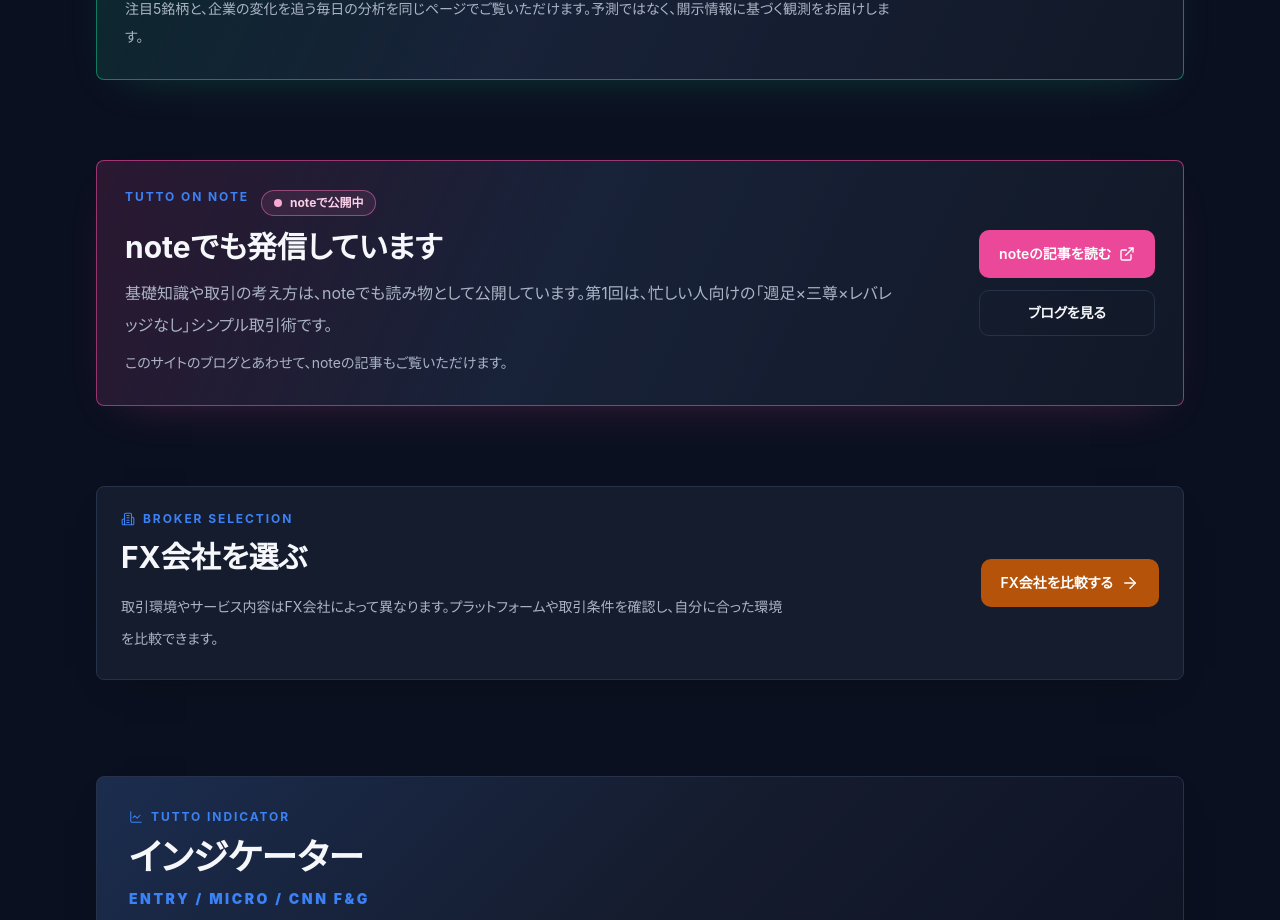
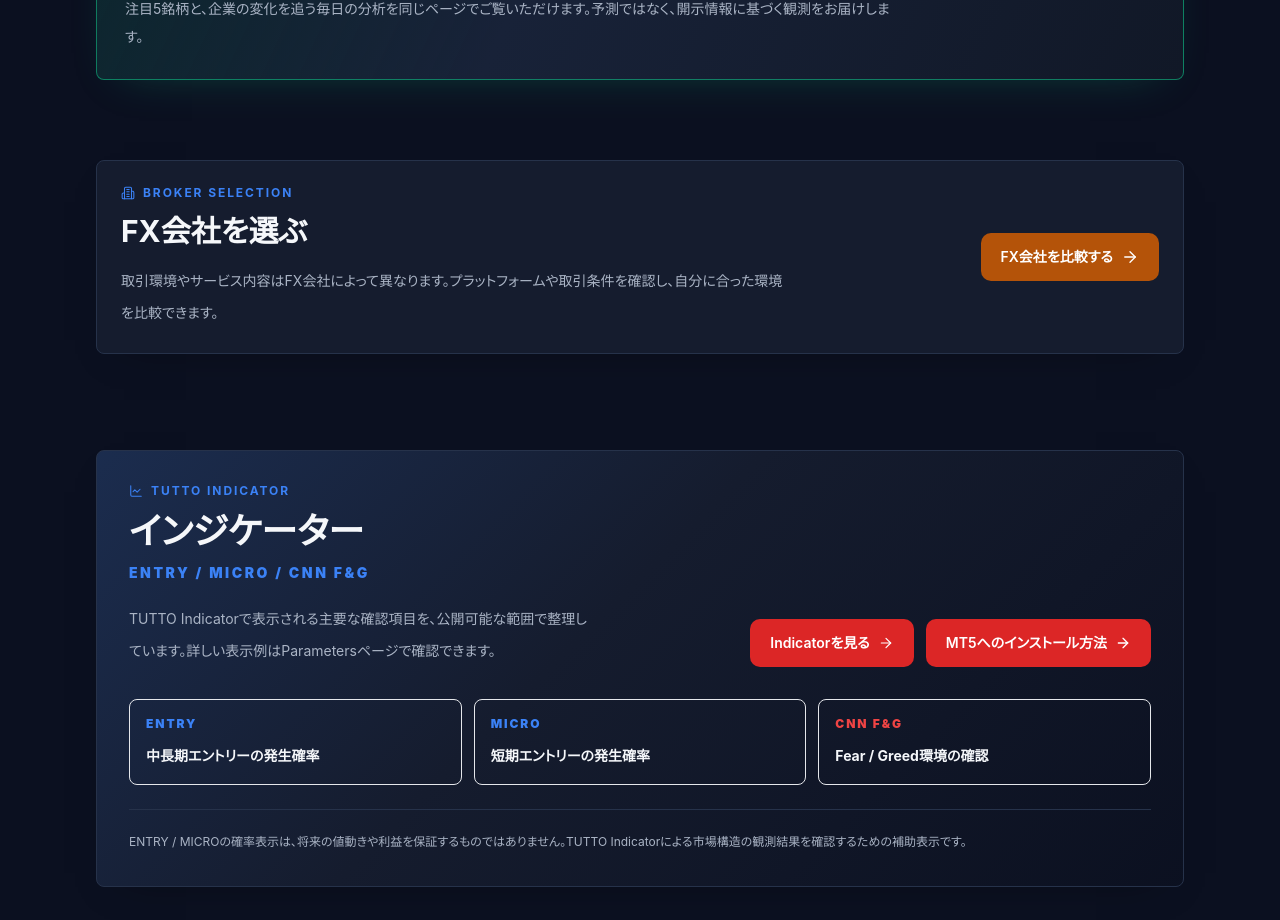
Before and after one commit to richfulllife923-ux/fx-education-site, a Next.js app: page / in a window 1280 px wide. Shown: the part 1080-2000 px from the top of the page. Built offline with nearby package versions, Linux system fonts and the light colour scheme.

Commit message:
Remove note banner from top page

```diff
--- a/app/page.tsx
+++ b/app/page.tsx
@@ -107,36 +107,6 @@ export default function HomePage() {
               </Link>
               <Link href="/stock-analysis/watchlist/#ranking-heading" className="btn-secondary whitespace-nowrap">
                 注目5銘柄を見る
-              </Link>
-            </div>
-          </div>
-        </div>
-      </section>
-
-      <section className="container-page py-8 sm:py-10">
-        <div className="card p-5 sm:p-7" style={{ borderWidth: "1px", borderColor: "rgba(236, 72, 153, 0.62)", background: "linear-gradient(115deg, rgba(236,72,153,0.14), #182238 42%, #111827 100%)", boxShadow: "0 16px 44px -28px rgba(236, 72, 153, 0.36)" }}>
-          <div className="grid gap-6 lg:grid-cols-[1fr_auto] lg:items-center">
-            <div className="min-w-0">
-              <div className="flex flex-wrap items-center gap-3">
-                <p className="eyebrow mb-0 text-pink-300">TUTTO on note</p>
-                <span className="inline-flex items-center gap-2 rounded-full border border-pink-400/50 bg-pink-400/10 px-3 py-1 text-xs font-bold text-pink-200">
-                  <span className="h-2 w-2 rounded-full bg-pink-300" aria-hidden="true" />noteで公開中
-                </span>
-              </div>
-              <h2 className="mt-3 text-2xl font-bold leading-tight text-text-primary sm:text-3xl">noteでも発信しています</h2>
-              <p className="mt-3 max-w-3xl text-sm leading-7 text-text-secondary sm:text-base sm:leading-8">
-                基礎知識や取引の考え方は、noteでも読み物として公開しています。第1回は、忙しい人向けの「週足×三尊×レバレッジなし」シンプル取引術です。
-              </p>
-              <p className="mt-2 max-w-3xl text-sm leading-7 text-text-secondary">
-                このサイトのブログとあわせて、noteの記事もご覧いただけます。
-              </p>
-            </div>
-            <div className="flex flex-col gap-3 sm:flex-row lg:flex-col">
-              <a href="https://note.com/tutto_tradinglab" target="_blank" rel="noopener noreferrer" className="main-cta cta-note whitespace-nowrap">
-                noteの記事を読む <ExternalLink size={16} />
-              </a>
-              <Link href="/blog" className="btn-secondary whitespace-nowrap">
-                ブログを見る
               </Link>
             </div>
           </div>
```
